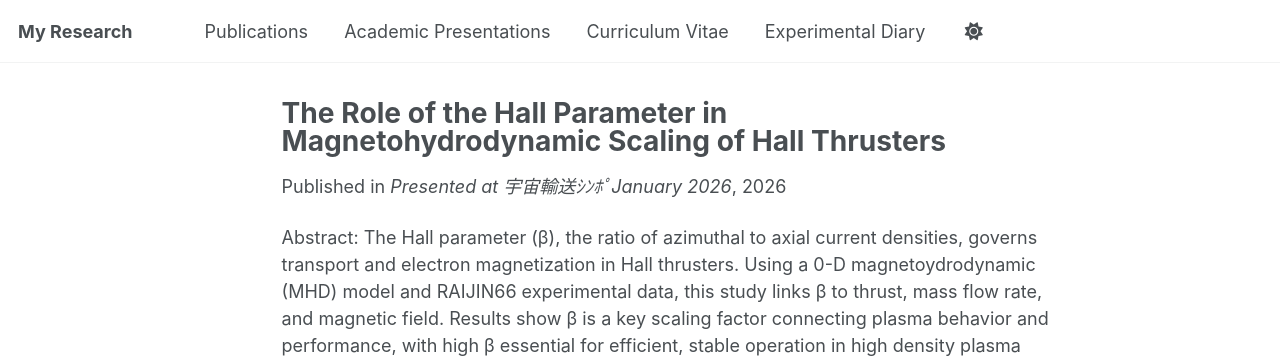
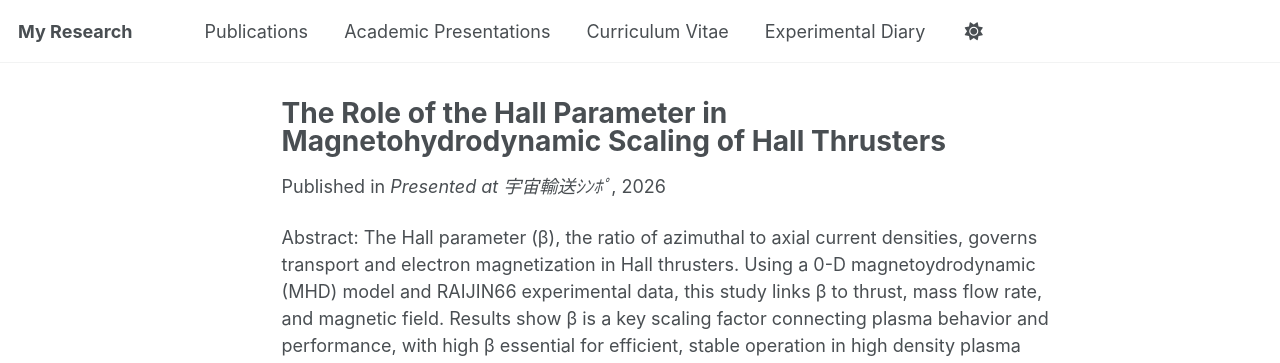
Before and after one commit to Barth-Nadine/Research, a Jekyll site: the page built from _talks/2026_The Role of the Hall Parameter in Magnetohydrodynamic Scaling of Hall Thrusters.md, in a window 1280 px wide and 1055 px high. Shown: the top 363 px of the window. Built offline with Jekyll 4.4.1, drawn with Linux system fonts in a browser that asks for light colours.

Commit message:
Show month and year on talks, drop repeated dates from venue text
The Academic Presentations list now shows "Mon YYYY" (e.g. "Sep 2026")
instead of just the year. Removes the year/month that was already
written into three talks' venue text (RGD 2024, IEPC 2024, 宇宙輸送
Jan 2026) so it isn't printed twice.

Co-Authored-By: Claude Sonnet 5.5 <noreply@anthropic.com>

```diff
--- a/_includes/archive-single-talk.html
+++ b/_includes/archive-single-talk.html
@@ -51,7 +51,7 @@
 	{% endif %}
     </h2>
     {% if post.venue %}
-      <p>{{ post.type }} {{ post.venue }}{% if post.location %}, {{ post.location }}{% endif %}{% if post.date %}, {{ post.date | date: "%Y" }}{% endif %}</p>
+      <p>{{ post.type }} {{ post.venue }}{% if post.location %}, {{ post.location }}{% endif %}{% if post.date %}, {{ post.date | date: "%b %Y" }}{% endif %}</p>
     {% endif %}
     {% if post.paperurl or post.slidesurl or post.bibtexurl %}
       <p>
--- a/_talks/2026_The Role of the Hall Parameter in Magnetohydrodynamic Scaling of Hall Thrusters.md
+++ b/_talks/2026_The Role of the Hall Parameter in Magnetohydrodynamic Scaling of Hall Thrusters.md
@@ -5,7 +5,7 @@ category: conferences
 permalink: /publication/2026-hall-thruster-beta
 excerpt: "Using a 0D MHD model and RAIJIN66 data, this study shows that the Hall parameter (β) acts as a key scaling parameter linking plasma behavior and thruster performance."
 date: 2026-01-23
-venue: "Presented at 宇宙輸送ｼﾝﾎﾟJanuary 2026"
+venue: "Presented at 宇宙輸送ｼﾝﾎﾟ"
 citation: 'Barth, N., Komurasaki, K., Satpathy, D., Lee, J., Sekine, H., & Koizumi, H. The Role of the Hall Parameter in Magnetohydrodynamic Scaling of Hall Thrusters. 宇宙輸送ｼﾝﾎﾟ, JAXA, Tokyo, Japan. 2026, January.'
 layout: single
 abstract: 'The Hall parameter (β), the ratio of azimuthal to axial current densities, governs transport and electron magnetization in Hall thrusters. Using a 0-D magnetoydrodynamic (MHD) model and RAIJIN66 experimental data, this study links β to thrust, mass flow rate, and magnetic field. Results show β is a key scaling factor connecting plasma behavior and performance, with high β essential for efficient, stable operation in high density plasma operation.'
```
Also changed, not shown: _talks/2024_PICLas-based Intake Simulation Activities for the development of an ABEP Specular Intake.md (+1 -1 lines), _talks/2024_Solar Activity Dependency of a Specular Intake for an ABEP System.md (+1 -1 lines).
